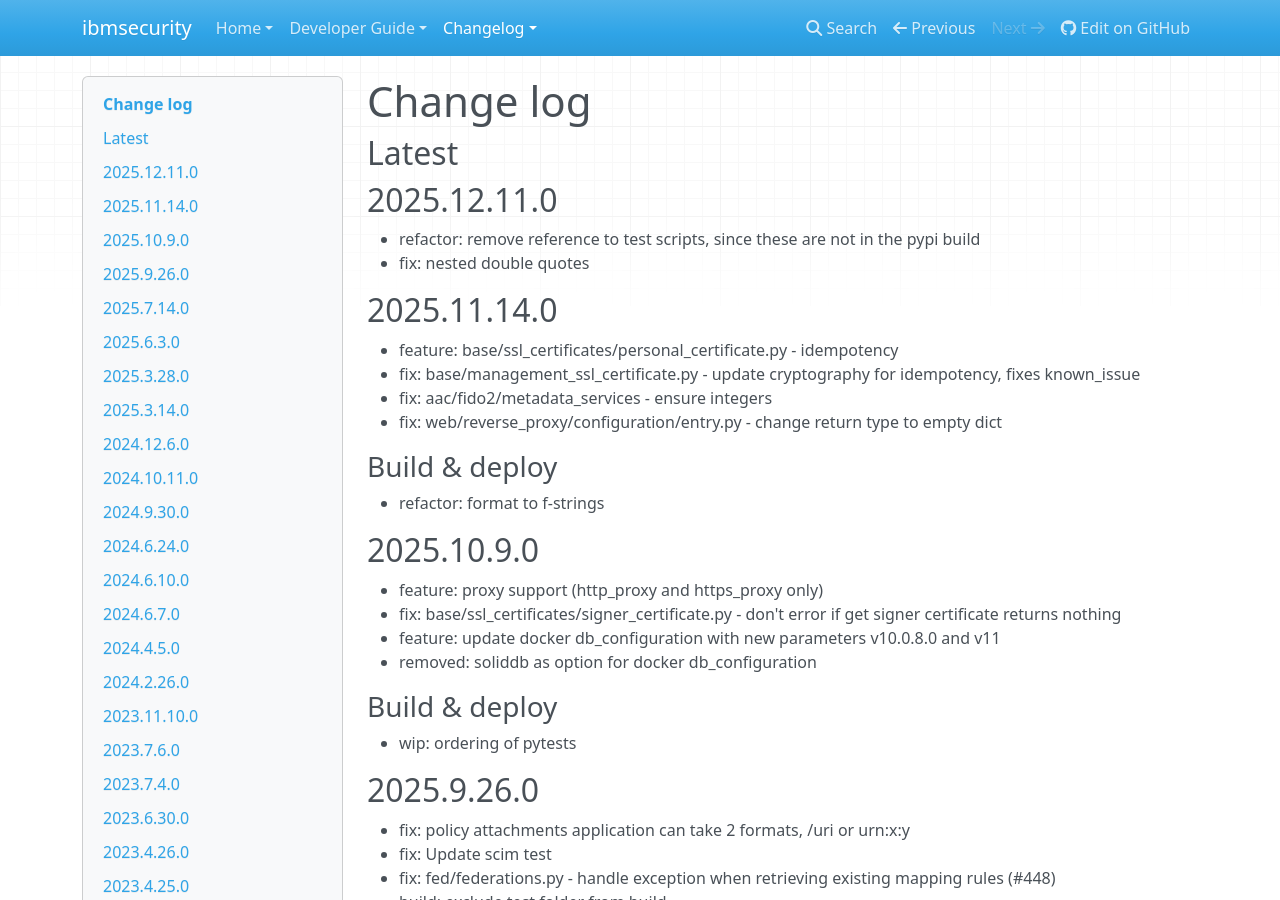
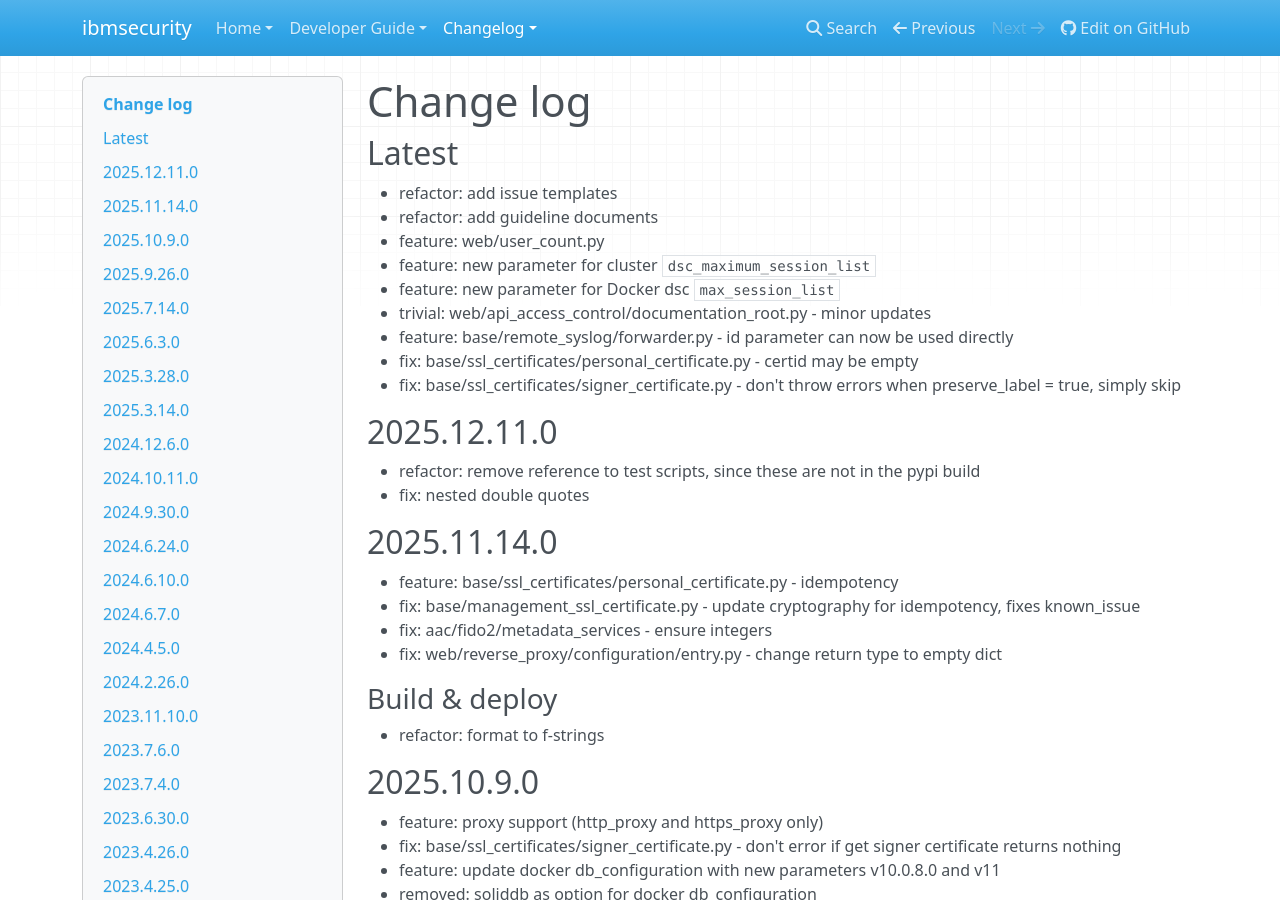
Before and after one commit to IBM-Security/ibmsecurity, an MkDocs documentation site: the page built from docs/changelog.md, in a window 1280 px wide and 900 px high. Built offline with MkDocs 1.6.1, drawn with Linux system fonts in a browser that asks for light colours; nearby versions of some CDN libraries.

Commit message:
docs: refactor

```diff
--- a/docs/changelog.md
+++ b/docs/changelog.md
@@ -2,6 +2,15 @@
 
 ## Latest
 
+- refactor: add issue templates
+- refactor: add guideline documents
+- feature: web/user_count.py
+- feature: new parameter for cluster `dsc_maximum_session_list`
+- feature: new parameter for Docker dsc `max_session_list`
+- trivial: web/api_access_control/documentation_root.py - minor updates
+- feature: base/remote_syslog/forwarder.py - id parameter can now be used directly
+- fix: base/ssl_certificates/personal_certificate.py - certid may be empty
+- fix: base/ssl_certificates/signer_certificate.py - don't throw errors when preserve_label = true, simply skip
 
 ## 2025.12.11.0
 
@@ -16,6 +25,7 @@
 - fix: web/reverse_proxy/configuration/entry.py - change return type to empty dict
 
 ### Build & deploy
+
 - refactor: format to f-strings
 
 ## 2025.10.9.0
```
Also changed, not shown: docs/contributing.md (deleted, +0 -73 lines).
